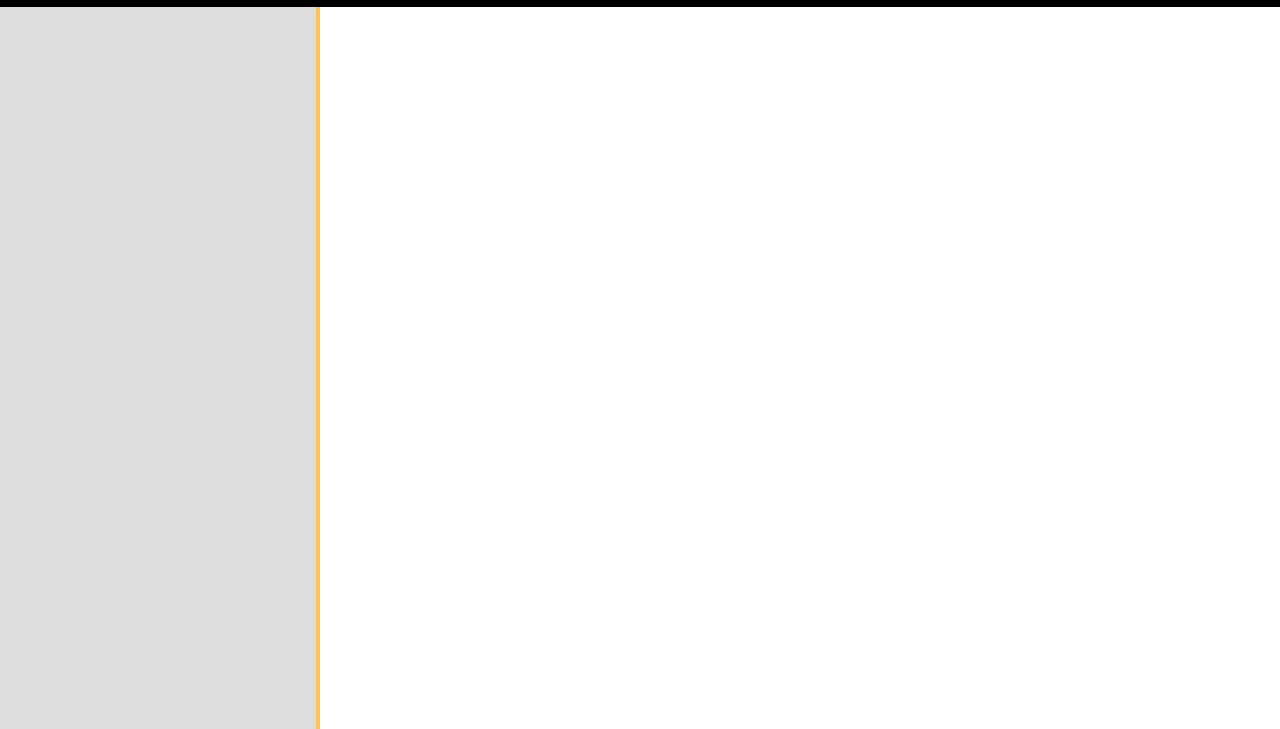
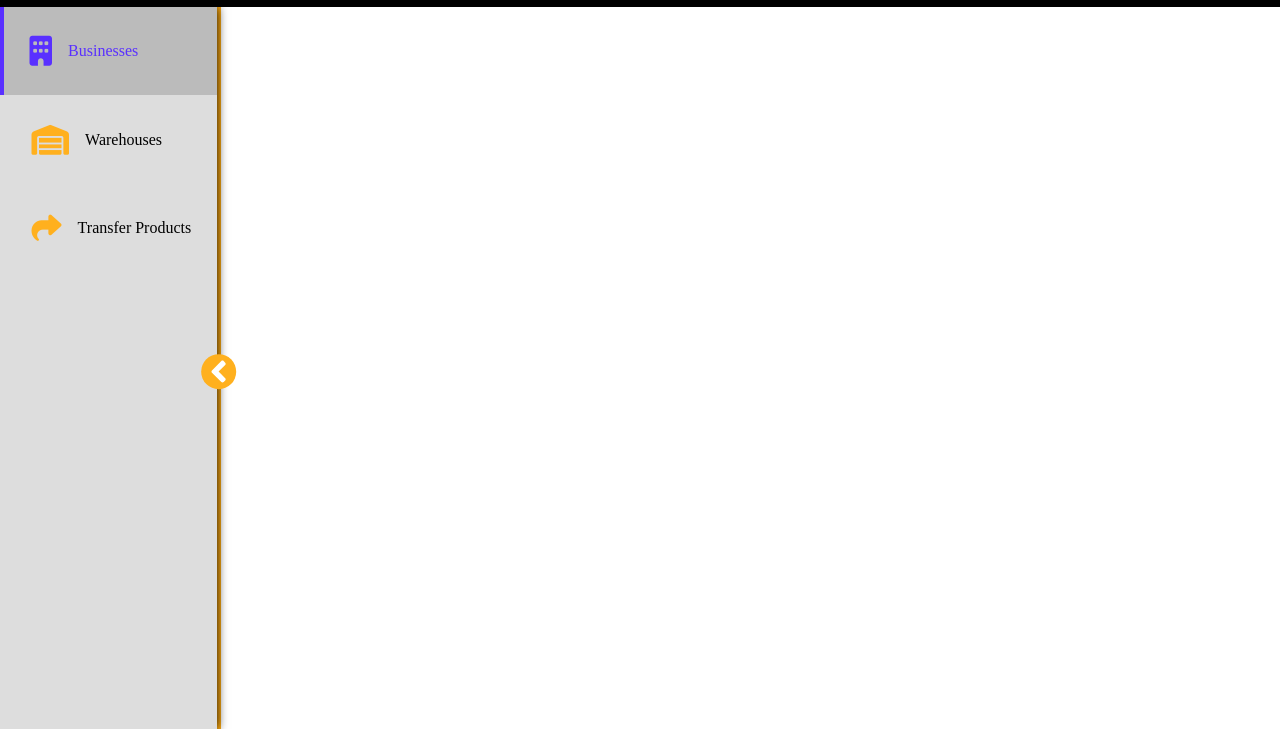
Before and after one commit to nmp14ST/Warehouse-management-ST, a website: page public/views/interface.html in a window 1280 px wide. Shown: the part 71-800 px from the top of the page. Drawn offline with Linux system fonts and the light colour scheme; sample sign-in values are in the browser's storage.

Commit message:
Add left nav bar with open and closing functionality

```diff
--- a/public/css/interface.css
+++ b/public/css/interface.css
@@ -1,23 +1,92 @@
 main.interface {
     display: flex;
+    position: relative;
+    top: 78px;
 }
 
-.left-panel, .right-panel, .open-left-button {
-    min-height: 100vh;
+.left-nav, .right-panel, .open-left-button {
+    min-height: calc(100vh - 78px);
 }
 
-.left-panel {
+.left-nav {
+    position: relative;
     background: #ddd;
-    width: calc(25% - 4px);
+    box-shadow: 0 0 10px #000;
+}
+
+.left-nav .nav-list {
+    list-style-type: none;
+}
+
+.nav__expand {
+    width: 2.2rem;
+    height: 2.2rem;
+    fill: #fff;
+    background-color: rgb(255, 176, 30);
+    border-radius: 50%;
+    position: absolute;
+    right: -1.2rem;
+    top: 48%;
+    transform: translateY(-50%);
+    z-index: 99;
+    cursor: pointer;
+    transform: rotatez(-180deg);
+    transition: transform 200ms ease-in-out;
+}
+
+.nav__expand:hover {
+    fill: #000
+}
+
+.left-nav .nav-list {
+    display: flex;
+    flex-direction: column;
+    margin: 0;
+    padding: 0;
+}
+
+.left-nav .nav-list .nav-list-item {
+    transition: all 200ms ease-in;
+    padding: 1.2rem 1.6rem;
+    border-left: 6px solid transparent;
+    cursor: pointer;
+}
+
+.left-nav .nav-list .nav-list-item:hover {
+    background: rgb(194, 255, 255);
+}
+
+.nav-list-item .nav-link {
+    display: flex;
+    gap: 1rem;
+    align-items: center;
+    font-weight: 500;
+}
+
+.nav-list-item .nav-link i {
+    color: rgb(255, 176, 30);
+    font-size: 30px;
+}
+
+.nav-list-item.nav-list-item-active {
+    background: #bbb;
+    border-left: 4px solid #5930ff !important;
+}
+
+.nav-list-item.nav-list-item-active i,
+.nav-list-item.nav-list-item-active p {
+    color: #5930ff;
+}
+
+.left-nav.closed .nav__expand {
+    transform: rotatez(0deg);
+}
+
+.left-nav.closed .nav-list-item p {
+    display: none;
 }
 
 .open-left-button {
-    background: rgb(255, 196, 85);
+    background: rgb(255, 172, 19);
     width: 4px;
 }
-
-@media only screen and (max-width: 600px) {
-    .left-panel {
-        width: calc(100% - 4px);
-    }
-}
--- a/public/js/index.js
+++ b/public/js/index.js
@@ -1,4 +1,26 @@
+const navExpand = document.querySelector(".nav__expand");
+const nav = document.querySelector(".left-nav");
+const navListItem = document.querySelectorAll(".nav-list-item");
+
 // Redirect if not logged in
 if (!localStorage.getItem("user")) {
     document.location.href = "/login";
 }
+
+// Expand and close left-nav bar
+navExpand.addEventListener("click", () => {
+    nav.classList.toggle("closed");
+});
+
+//  Change active list item in left nav bar
+function listActive(e) {
+    navListItem.forEach(link => {
+        link.classList.remove("nav-list-item-active");
+        this.classList.add("nav-list-item-active");
+    });
+}
+
+//  Event listener for each list item
+navListItem.forEach(link => {
+    link.addEventListener("click", listActive);
+});
--- a/public/views/interface.html
+++ b/public/views/interface.html
@@ -6,6 +6,8 @@
     <meta http-equiv="X-UA-Compatible" content="IE=edge">
     <meta name="viewport" content="width=device-width, initial-scale=1.0">
     <title>SSWM</title>
+    <!-- Font awesome -->
+    <script src="https://kit.fontawesome.com/d81acf0f70.js" crossorigin="anonymous"></script>
     <link href="../css/style.css" rel="stylesheet" />
     <link href="../css/interface.css" rel="stylesheet" />
 </head>
@@ -21,7 +23,33 @@
     </nav>
 
     <main class="interface">
-        <section class="left-panel">
+        <section class="left-nav">
+
+            <svg class="nav__expand" viewBox="0 0 256 512" width="100" title="angle-right">
+                <path
+                    d="M224.3 273l-136 136c-9.4 9.4-24.6 9.4-33.9 0l-22.6-22.6c-9.4-9.4-9.4-24.6 0-33.9l96.4-96.4-96.4-96.4c-9.4-9.4-9.4-24.6 0-33.9L54.3 103c9.4-9.4 24.6-9.4 33.9 0l136 136c9.5 9.4 9.5 24.6.1 34z" />
+            </svg>
+
+            <ul class="nav-list">
+                <li class="nav-list-item nav-list-item-active">
+                    <div class="nav-link">
+                        <i class="fas fa-building"></i>
+                        <p>Businesses</p>
+                    </div>
+                </li>
+                <li class="nav-list-item">
+                    <div class="nav-link">
+                        <i class="fas fa-warehouse"></i>
+                        <p>Warehouses</p>
+                    </div>
+                </li>
+                <li class="nav-list-item">
+                    <div class="nav-link">
+                        <i class="fas fa-share"></i>
+                        <p>Transfer Products</p>
+                    </div>
+                </li>
+            </ul>
 
         </section>
 
```
